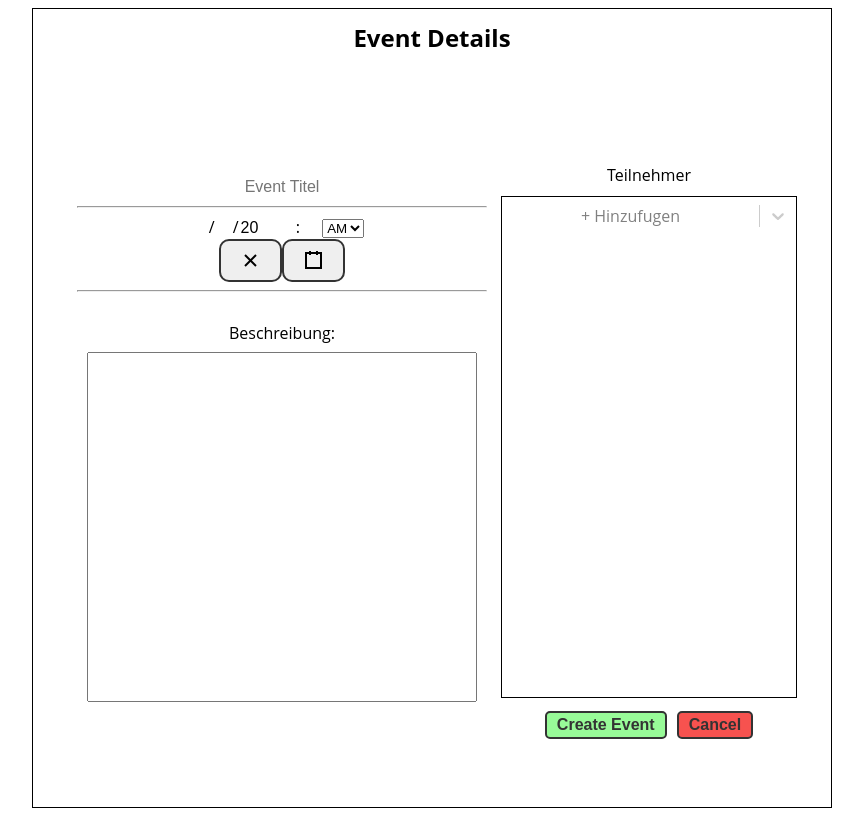
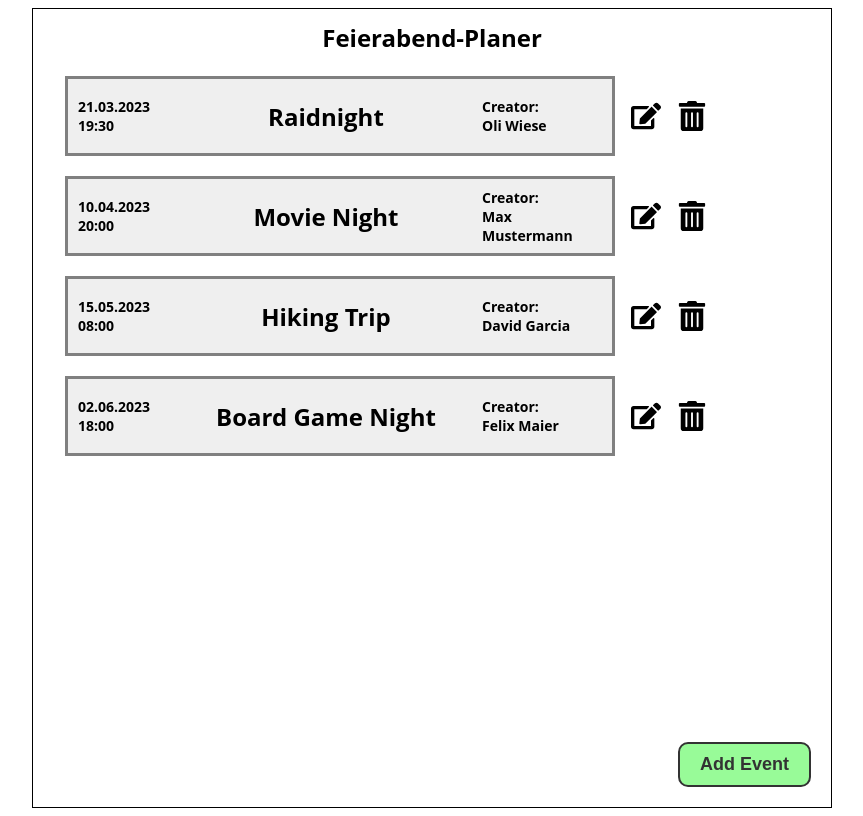
Before and after one commit to Syvex/IHK-Projekt-Feierabend-Planer, a React (Create React App) app: page / in a window 1280 px wide. Shown: the whole page, without its empty margins (208-1071 px from the left). Built offline with nearby package versions, Linux system fonts and the light colour scheme.

Commit message:
finalize styles

```diff
--- a/src/App.js
+++ b/src/App.js
@@ -4,7 +4,7 @@ import EventList from './EventOverview.js';
 import EventDetails from './EventDetails.js';
 
 export default function App() {
-  const [showDetails, setShowDetails] = useState(true);
+  const [showDetails, setShowDetails] = useState(false);
   const [currentEventId, setCurrentEventId] = useState(null);
 
   return (
--- a/src/DetailStyles.css
+++ b/src/DetailStyles.css
@@ -62,10 +62,6 @@
   border: none;
 }
 
-.attendee-select div[class$='container']:focus {
-  outline: none;
-}
-
 div[class$='IndicatorsContainer'] {
   display: none;
 }
@@ -85,6 +81,7 @@ div[class$='IndicatorsContainer'] {
   width: 30px;
   border-radius: 8px;
   cursor: pointer;
+  transition: all 0.2s ease-in-out;
 }
 
 .attendee-select {
@@ -93,10 +90,6 @@ div[class$='IndicatorsContainer'] {
   border: '1px solid black';
   border-radius: '5px';
   text-align: 'center';
-}
-
-.attendee-select:hover {
-  cursor: pointer;
 }
 
 .button-wrap {
@@ -126,3 +119,7 @@ div[class$='IndicatorsContainer'] {
 .submit-btn:hover {
   background-color: rgb(0, 255, 0);
 }
+
+.error-msg {
+  color: red;
+}
--- a/src/EventDetails.js
+++ b/src/EventDetails.js
@@ -76,7 +76,9 @@ function EventDetails({ eventId, setShowDetails, setCurrentEventId }) {
       !formData.dateTime ||
       formData.attendees.length === 0
     ) {
-      setErrorMessage('Please fill out all required fields.');
+      setErrorMessage(
+        'Bitte füllen Sie alle Notwendigen Felder aus. Nur Beschreibungen sind Optional.'
+      );
       return;
     }
 
@@ -191,71 +193,12 @@ function EventDetails({ eventId, setShowDetails, setCurrentEventId }) {
               </button>
             </div>
           </div>
+          <span className="error-msg">
+            {errorMessage && <p>{errorMessage}</p>}
+          </span>
         </form>
       </div>
     </>
-    /*
-    <form className="event-form" onSubmit={handleSubmit}>
-      <label>
-        Title:
-        <input
-          type="text"
-          name="title"
-          value={formData.title}
-          onChange={handleChange}
-        />
-      </label>
-      <br />
-      <label>
-        Date and Time:
-        <DateTimePicker
-          onChange={handleDateTimeChange}
-          value={formData.dateTime}
-        />
-      </label>
-      <br />
-      <label>
-        Description:
-        <textarea
-          name="description"
-          value={formData.description}
-          onChange={handleChange}
-        />
-      </label>
-      <br />
-      <div className="attendees-container ">
-        <label>
-          Attendees:
-          <Select
-            isMulti
-            name="attendees"
-            options={mockUsers
-              .filter(
-                (user) =>
-                  !formData.attendees.find(
-                    (attendee) => attendee.userId === user.userId
-                  )
-              )
-              .map((user) => ({
-                value: user.userId,
-                label: getUserName(user.userId),
-              }))}
-            value={formData.attendees.map((attendee) => ({
-              value: attendee.userId,
-              label: getUserName(attendee.userId),
-            }))}
-            onChange={handleAttendeesChange}
-          />
-        </label>
-      </div>
-      <br />
-      <button type="submit">{eventId ? 'Update' : 'Create'} Event</button>
-      <button type="button" onClick={() => handleCancel()}>
-        Cancel
-      </button>
-      {errorMessage && <p>{errorMessage}</p>}
-    </form>
-    */
   );
 }
 
```
